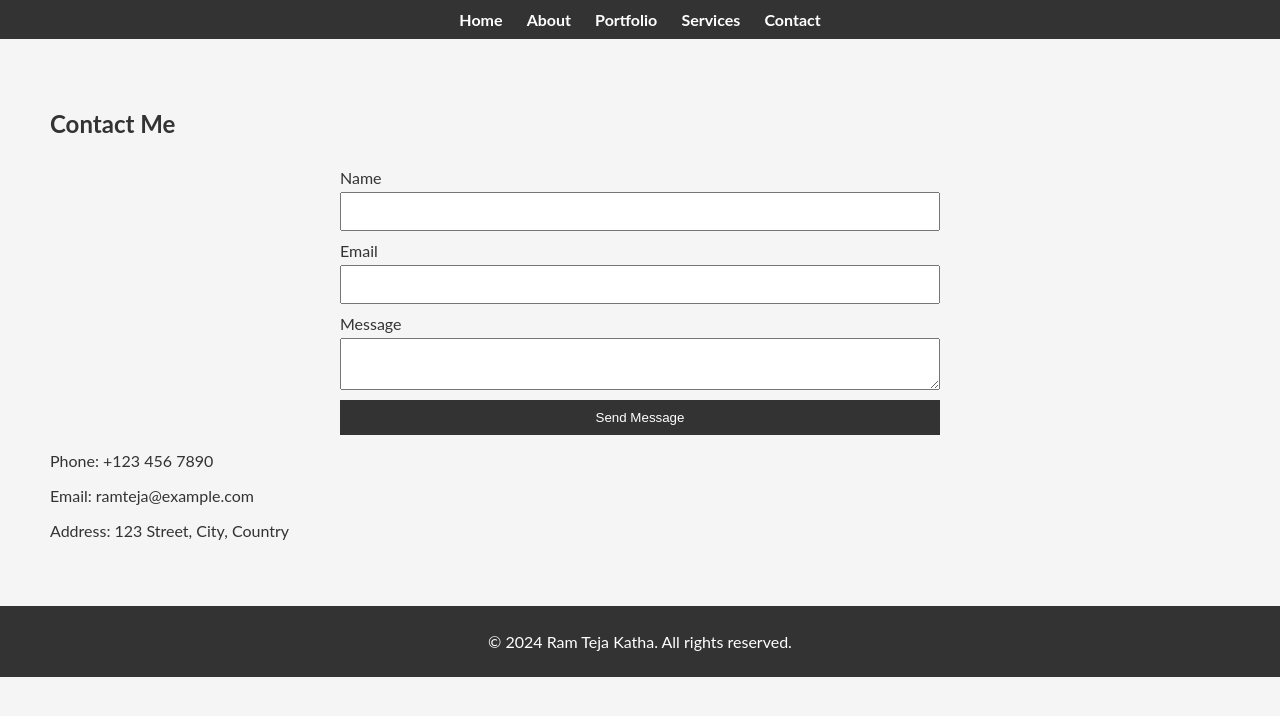
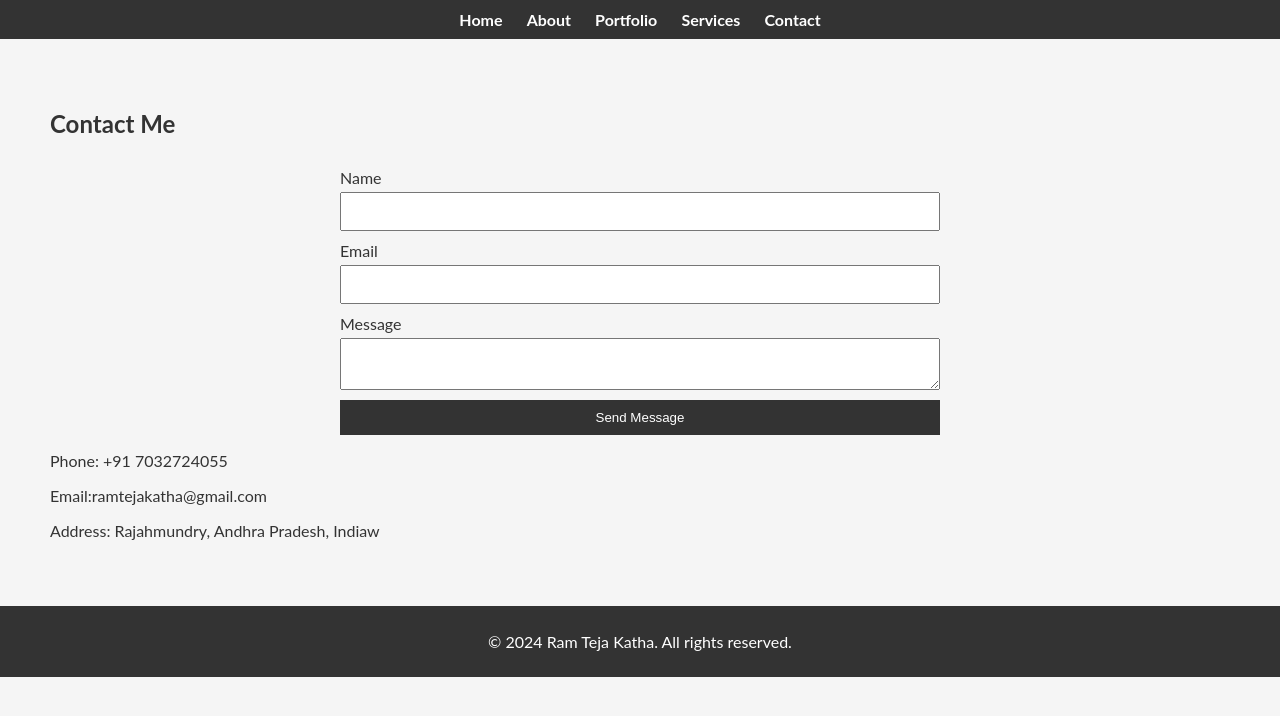
Before and after one commit to lokeshrookie/RamTejaKatha, a plain HTML site: page contact.html in a window 1280 px wide. Drawn offline with Linux system fonts and the light colour scheme.

Commit message:
updated contact details

```diff
--- a/contact.html
+++ b/contact.html
@@ -20,7 +20,7 @@
     </header>
     <section class="contact">
         <h2>Contact Me</h2>
-        <form action="mailto:ramteja@example.com" method="post" enctype="text/plain">
+        <form action="mailto:ramtejakatha@gmail.com" method="post" enctype="text/plain">
             <label for="name">Name</label>
             <input type="text" id="name" name="name" required>
             <label for="email">Email</label>
@@ -30,9 +30,9 @@
             <button type="submit">Send Message</button>
         </form>
         <div class="contact-details">
-            <p>Phone: +123 456 7890</p>
-            <p>Email: ramteja@example.com</p>
-            <p>Address: 123 Street, City, Country</p>
+            <p>Phone: +91 7032724055</p>
+            <p>Email:ramtejakatha@gmail.com</p>
+            <p>Address: Rajahmundry, Andhra Pradesh, Indiaw</p>
         </div>
     </section>
     <footer>
```
